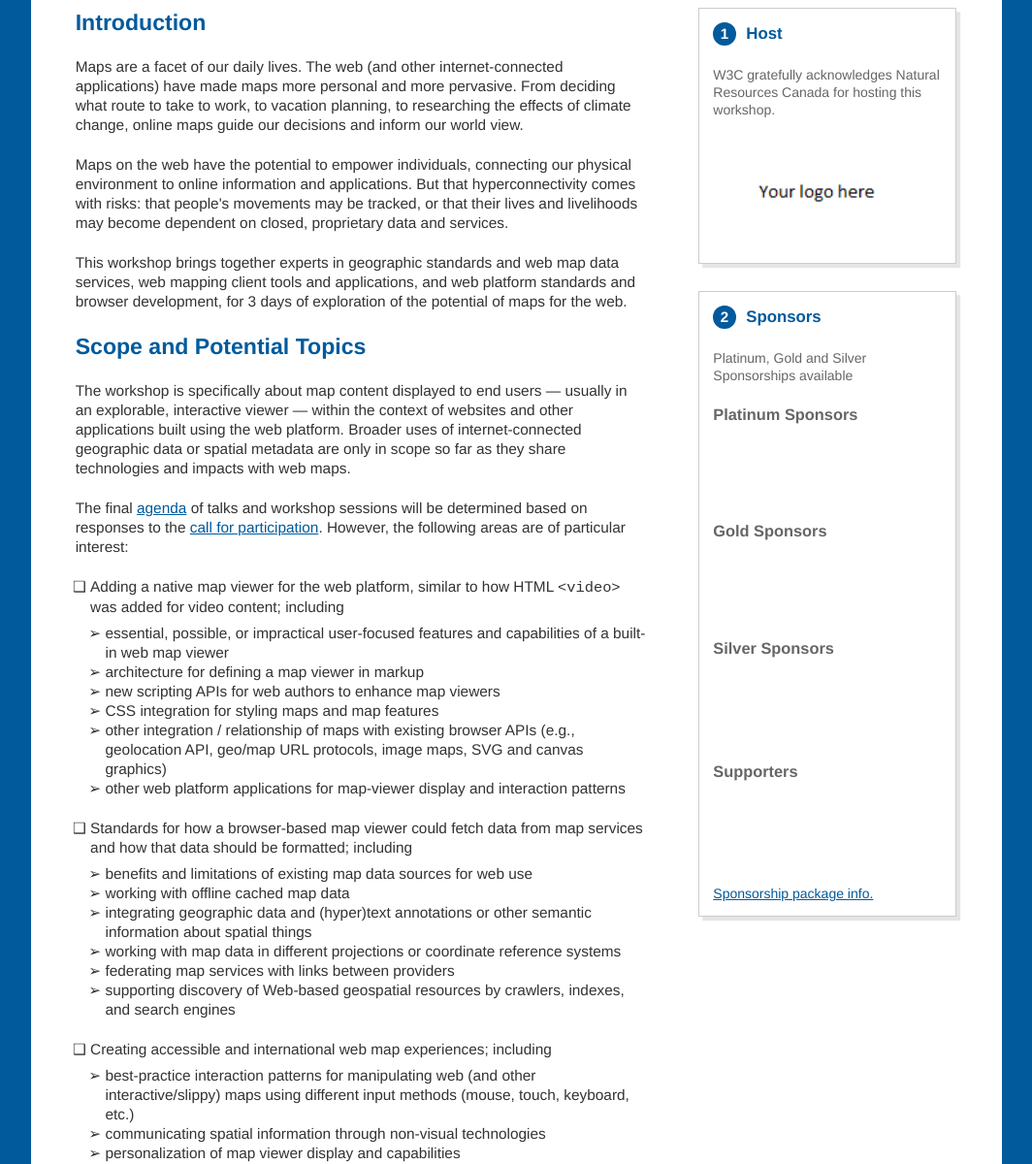
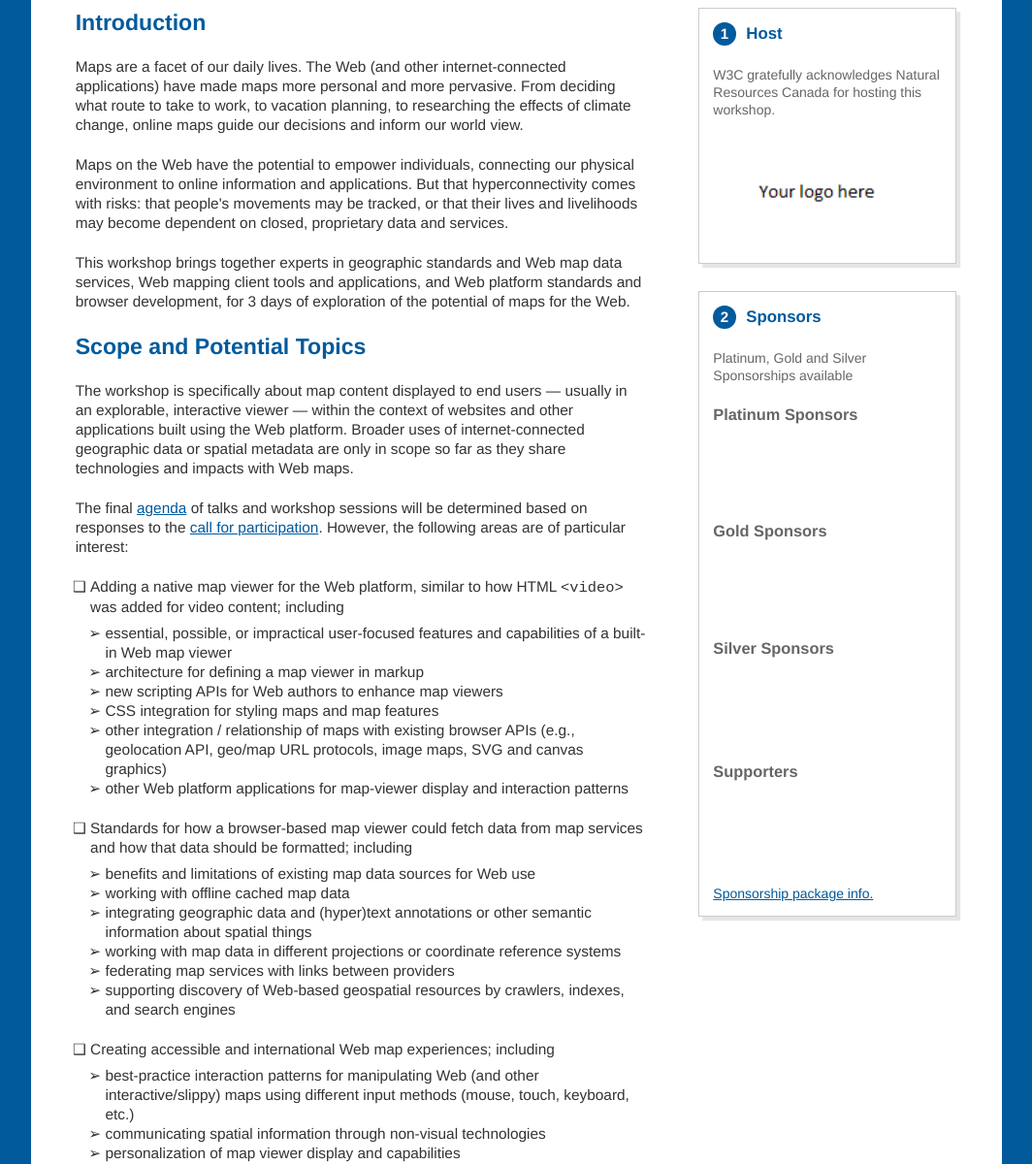
Before and after one commit to Maps4HTML/Maps4HTML-Workshop-2020, a Jekyll site: the page built from index.html, in a window 1280 px wide and 1400 px high, scrolled down 554 px. Shown: the part 200-1400 px from the top of the window at 97% size, without its empty margins (108-1172 px from the left). Built offline with Jekyll 4.4.1, drawn with Linux system fonts in a browser that asks for light colours; some of the changed text lies outside the part shown.

```diff
--- a/agenda.html
+++ b/agenda.html
@@ -210,7 +210,7 @@ schedule:
   </p>
   <ul>
     <li><a href="https://www.w3.org/wiki/IRC">Tips on IRC at W3C</a></li>
-    <li><a href="http://irc.w3.org/">Join using the IRC web client</a></li>
+    <li><a href="http://irc.w3.org/">Join using the IRC Web client</a></li>
     <li><a href="irc://irc.w3.org:6665">Link for your favourite IRC client</a></li>
   </ul>
   <h4>
--- a/index.html
+++ b/index.html
@@ -5,14 +5,14 @@ permalink: "/"
 <h2 id="introduction">Introduction</h2>
 <p>
   Maps are a facet of our daily lives.
-  The web (and other internet-connected applications)
+  The Web (and other internet-connected applications)
   have made maps more personal and more pervasive.
   From deciding what route to take to work,
   to vacation planning, to researching the effects of climate change,
   online maps guide our decisions and inform our world view.
 </p>
 <p>
-  Maps on the web have the potential to empower individuals,
+  Maps on the Web have the potential to empower individuals,
   connecting our physical environment
   to online information and applications.
   But that hyperconnectivity comes with risks:
@@ -22,10 +22,10 @@ permalink: "/"
 </p>
 <p>
   This workshop brings together experts in
-  geographic standards and web map data services,
-  web mapping client tools and applications,
-  and web platform standards and browser development,
-  for 3 days of exploration of the potential of maps for the web.
+  geographic standards and Web map data services,
+  Web mapping client tools and applications,
+  and Web platform standards and browser development,
+  for 3 days of exploration of the potential of maps for the Web.
 </p>
 
 <h2 id="topics">Scope and Potential Topics</h2>
@@ -33,9 +33,9 @@ permalink: "/"
 <p>
   The workshop is specifically about map content displayed to end users —
   usually in an explorable, interactive viewer —
-  within the context of websites and other applications built using the web platform.
+  within the context of websites and other applications built using the Web platform.
   Broader uses of internet-connected geographic data or spatial metadata
-  are only in scope so far as they share technologies and impacts with web maps.
+  are only in scope so far as they share technologies and impacts with Web maps.
 </p>
 
 <p>
@@ -47,20 +47,20 @@ permalink: "/"
 
 <ul>
   <li>
-    Adding a native map viewer for the web platform,
+    Adding a native map viewer for the Web platform,
     similar to how HTML <code>&ltvideo&gt</code> was added for video content;
     including
     <ul>
       <li>essential, possible, or impractical user-focused
-        features and capabilities of a built-in web map viewer</li>
+        features and capabilities of a built-in Web map viewer</li>
       <li>architecture for defining a map viewer in markup</li>
-      <li>new scripting APIs for web authors to enhance map viewers</li>
+      <li>new scripting APIs for Web authors to enhance map viewers</li>
       <li>CSS integration for styling maps and map features</li>
       <li>other integration / relationship of maps with existing browser APIs
         (e.g., geolocation API, geo/map URL protocols,
           image maps, SVG and canvas graphics)
       </li>
-      <li>other web platform applications
+      <li>other Web platform applications
         for map-viewer display and interaction patterns</li>
     </ul>
   </li>
@@ -71,7 +71,7 @@ permalink: "/"
     including
     <ul>
       <li>benefits and limitations of existing map data sources
-        for web use</li>
+        for Web use</li>
       <li>working with offline cached map data</li>
       <li>integrating geographic data and (hyper)text annotations
         or other semantic information about spatial things</li>
@@ -83,11 +83,11 @@ permalink: "/"
       </li>
     </ul>
   <li>
-    Creating accessible and international web map experiences;
+    Creating accessible and international Web map experiences;
     including
     <ul>
       <li>best-practice interaction patterns
-        for manipulating web (and other interactive/slippy) maps
+        for manipulating Web (and other interactive/slippy) maps
         using different input methods (mouse, touch, keyboard, etc.)</li>
       <li>communicating spatial information through non-visual technologies</li>
       <li>personalization of map viewer display and capabilities</li>
@@ -99,11 +99,11 @@ permalink: "/"
     </ul>
   </li>
   <li>
-    Limiting privacy and security impacts of a more geo-enhanced web;
+    Limiting privacy and security impacts of a more geo-enhanced Web;
     including
     <ul>
       <li>identifying both obvious and indirect ways malicious actors
-        could misuse web maps to expose personal data
+        could misuse Web maps to expose personal data
         or fingerprintable patterns
       </li>
       <li>
@@ -112,7 +112,7 @@ permalink: "/"
         (e.g., allowing a user to do a one-time location-aware search without
           granting ongoing permission for location tracking;
           sandboxing personalized map views and interactions
-          from web map services providing the underlying data)
+          from Web map services providing the underlying data)
       </li>
       <li>communication of the impacts and risks of sharing location data</li>
       <li>validation and verification of map data sources,
--- a/supporting-material.html
+++ b/supporting-material.html
@@ -12,7 +12,7 @@ permalink: /supporting-material
 <h2 id="background">Background</h2>
 
 <p>
-  The unprecedented growth in web map content is driven by factors such as advances
+  The unprecedented growth in Web map content is driven by factors such as advances
   in mobile computing, and a broad and growing recognition of the importance of
   the location of and visualization of spatial information in decision making.
   We see evidence of this in the growth of world wide contributions to projects
@@ -20,7 +20,7 @@ permalink: /supporting-material
   in open spatial data infrastructures.
 </p>
 <p>
-  From a standards perspective, the story of web maps is mixed.
+  From a standards perspective, the story of Web maps is mixed.
   The geospatial information community has, for more than two decades, developed
   standards and applications that support and secure the infrastructural
   investments that society has made, and is making, in geospatial content.
```
